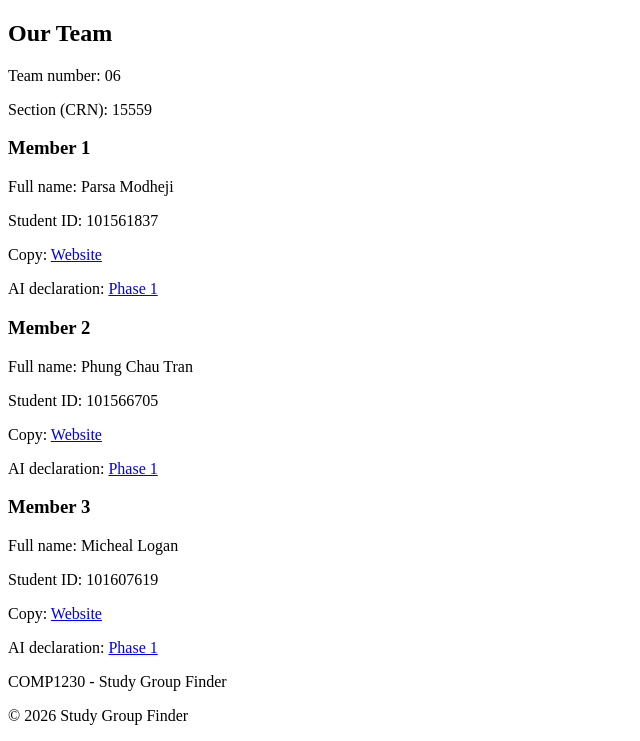
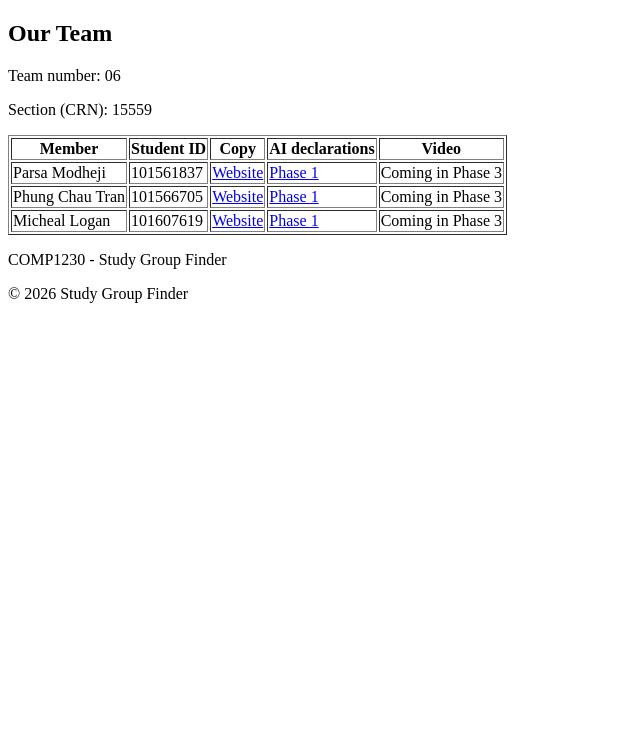
Before and after one commit to oldParsa/COMP1230-Project, a PHP site: page /team.php in a window 1280 px wide. Shown: the part 98-839 px from the top of the page, without its empty margins (0-640 px from the left). After the commit the page ends 401 px from the top, so only its background shows below. Run offline with PHP 8.4, Linux system fonts and the light colour scheme.

Commit message:
Update team.php(table)

```diff
--- a/team.php
+++ b/team.php
@@ -1,26 +1,42 @@
 <?php require __DIR__ . '/header.php'; ?>
 
-    <h2>Our Team</h2>
+<h2>Our Team</h2>
 
-    <p>Team number: 06</p>
-    <p>Section (CRN): 15559</p>
+<p>Team number: 06</p>
+<p>Section (CRN): 15559</p>
 
-    <h3>Member 1</h3>
-    <p>Full name: Parsa Modheji </p>
-    <p>Student ID: 101561837</p>
-    <p>Copy: <a href="https://f6561837.gblearn.com/comp1230/assignments/project/">Website</a></p>
-    <p>AI declaration: <a href="https://f6561837.gblearn.com/comp1230/assignments/project/aud-phase1.pdf">Phase 1</a></p>
+<table border="1">
+    <tr>
+        <th>Member</th>
+        <th>Student ID</th>
+        <th>Copy</th>
+        <th>AI declarations</th>
+        <th>Video</th>
+    </tr>
 
-    <h3>Member 2</h3>
-    <p>Full name: Phung Chau Tran </p>
-    <p>Student ID: 101566705</p>
-    <p>Copy: <a href="https://f6566705.gblearn.com/comp1230/assignments/project/">Website</a></p>
-    <p>AI declaration: <a href="https://f6566705.gblearn.com/comp1230/assignments/project/aud-phase1.pdf">Phase 1</a></p>
+    <tr>
+        <td>Parsa Modheji</td>
+        <td>101561837</td>
+        <td><a href="https://f6561837.gblearn.com/comp1230/assignments/project/">Website</a></td>
+        <td><a href="https://f6561837.gblearn.com/comp1230/assignments/project/aud-phase1.pdf">Phase 1</a></td>
+        <td>Coming in Phase 3</td>
+    </tr>
 
-    <h3>Member 3</h3>
-    <p>Full name: Micheal Logan </p>
-    <p>Student ID: 101607619</p>
-    <p>Copy: <a href="https://f6607619.gblearn.com/comp1230/assignments/project/">Website</a></p>
-    <p>AI declaration: <a href="https://f6607619.gblearn.com/comp1230/assignments/project/aud-phase1.pdf">Phase 1</a></p>
+    <tr>
+        <td>Phung Chau Tran</td>
+        <td>101566705</td>
+        <td><a href="https://f6566705.gblearn.com/comp1230/assignments/project/">Website</a></td>
+        <td><a href="https://f6566705.gblearn.com/comp1230/assignments/project/aud-phase1.pdf">Phase 1</a></td>
+        <td>Coming in Phase 3</td>
+    </tr>
+
+    <tr>
+        <td>Micheal Logan</td>
+        <td>101607619</td>
+        <td><a href="https://f6607619.gblearn.com/comp1230/assignments/project/">Website</a></td>
+        <td><a href="https://f6607619.gblearn.com/comp1230/assignments/project/aud-phase1.pdf">Phase 1</a></td>
+        <td>Coming in Phase 3</td>
+    </tr>
+</table>
 
 <?php require __DIR__ . '/footer.php'; ?>
```
